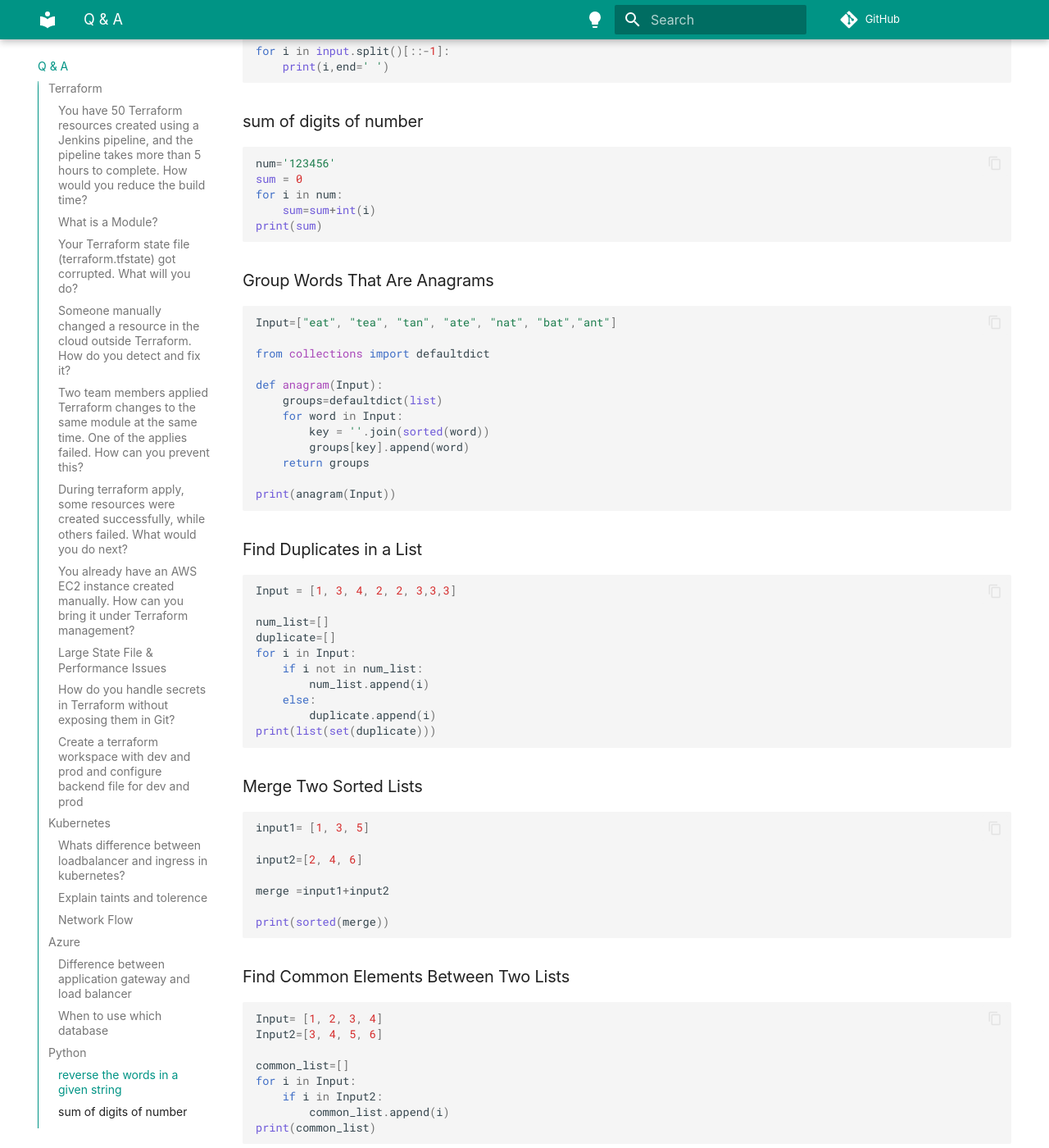
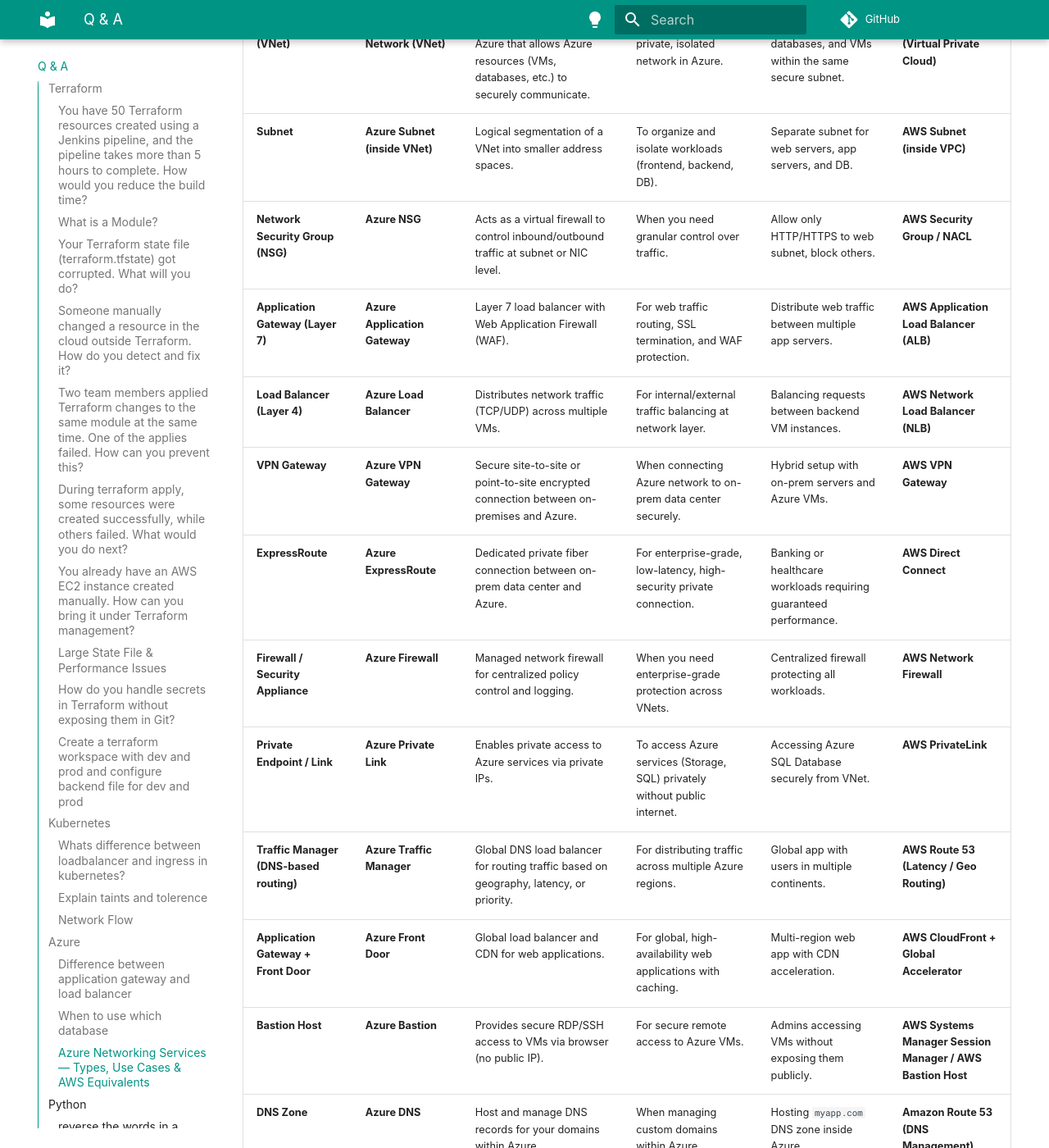
Before and after one commit to botlaram/docs, an MkDocs documentation site: the page built from docs/scenario_based.md, in a window 1280 px wide and 1400 px high, scrolled down 18712 px. Shown: the whole window at 82% size. Built offline with MkDocs 1.6.1 and Material for MkDocs 9.7.7, drawn with Linux system fonts in a browser that asks for light colours; some web fonts are replaced; some of the changed text lies outside the part shown.

Commit message:
Document Azure Networking Services and AWS equivalents
Added a section on Azure Networking Services with comparisons to AWS equivalents.

```diff
--- a/docs/scenario_based.md
+++ b/docs/scenario_based.md
@@ -822,6 +822,29 @@
 | **Search Engine / Indexing** | **Azure Cognitive Search** | **Amazon OpenSearch Service (Elasticsearch)** | Full-text search & AI-powered content indexing. | - App & site search<br>- Product catalogs<br>- Knowledge mining | - AI enrichment<br>- Integration with Blob, SQL, Cosmos<br>- Fast indexing |
 | **Ledger / Immutable Records** | **Azure Confidential Ledger** | **Amazon QLDB (Quantum Ledger DB)** | Immutable, tamper-proof ledger for auditable transactions. | - Financial systems<br>- Compliance logs<br>- Auditing | - Cryptographic verification<br>- Managed ledger<br>- High security |
 
+
+### Azure Networking Services — Types, Use Cases & AWS Equivalents
+
+| **Network Type / Service** | **Azure Service Name** | **Description / Purpose** | **When to Use** | **Common Use Case Example** | **AWS Equivalent** |
+|-----------------------------|------------------------|----------------------------|-----------------|------------------------------|--------------------|
+| **Virtual Network (VNet)** | **Azure Virtual Network (VNet)** | Core private network in Azure that allows Azure resources (VMs, databases, etc.) to securely communicate. | When you need a private, isolated network in Azure. | Hosting web apps, databases, and VMs within the same secure subnet. | **Amazon VPC (Virtual Private Cloud)** |
+| **Subnet** | **Azure Subnet (inside VNet)** | Logical segmentation of a VNet into smaller address spaces. | To organize and isolate workloads (frontend, backend, DB). | Separate subnet for web servers, app servers, and DB. | **AWS Subnet (inside VPC)** |
+| **Network Security Group (NSG)** | **Azure NSG** | Acts as a virtual firewall to control inbound/outbound traffic at subnet or NIC level. | When you need granular control over traffic. | Allow only HTTP/HTTPS to web subnet, block others. | **AWS Security Group / NACL** |
+| **Application Gateway (Layer 7)** | **Azure Application Gateway** | Layer 7 load balancer with Web Application Firewall (WAF). | For web traffic routing, SSL termination, and WAF protection. | Distribute web traffic between multiple app servers. | **AWS Application Load Balancer (ALB)** |
+| **Load Balancer (Layer 4)** | **Azure Load Balancer** | Distributes network traffic (TCP/UDP) across multiple VMs. | For internal/external traffic balancing at network layer. | Balancing requests between backend VM instances. | **AWS Network Load Balancer (NLB)** |
+| **VPN Gateway** | **Azure VPN Gateway** | Secure site-to-site or point-to-site encrypted connection between on-premises and Azure. | When connecting Azure network to on-prem data center securely. | Hybrid setup with on-prem servers and Azure VMs. | **AWS VPN Gateway** |
+| **ExpressRoute** | **Azure ExpressRoute** | Dedicated private fiber connection between on-prem data center and Azure. | For enterprise-grade, low-latency, high-security private connection. | Banking or healthcare workloads requiring guaranteed performance. | **AWS Direct Connect** |
+| **Firewall / Security Appliance** | **Azure Firewall** | Managed network firewall for centralized policy control and logging. | When you need enterprise-grade protection across VNets. | Centralized firewall protecting all workloads. | **AWS Network Firewall** |
+| **Private Endpoint / Link** | **Azure Private Link** | Enables private access to Azure services via private IPs. | To access Azure services (Storage, SQL) privately without public internet. | Accessing Azure SQL Database securely from VNet. | **AWS PrivateLink** |
+| **Traffic Manager (DNS-based routing)** | **Azure Traffic Manager** | Global DNS load balancer for routing traffic based on geography, latency, or priority. | For distributing traffic across multiple Azure regions. | Global app with users in multiple continents. | **AWS Route 53 (Latency / Geo Routing)** |
+| **Application Gateway + Front Door** | **Azure Front Door** | Global load balancer and CDN for web applications. | For global, high-availability web applications with caching. | Multi-region web app with CDN acceleration. | **AWS CloudFront + Global Accelerator** |
+| **Bastion Host** | **Azure Bastion** | Provides secure RDP/SSH access to VMs via browser (no public IP). | For secure remote access to Azure VMs. | Admins accessing VMs without exposing them publicly. | **AWS Systems Manager Session Manager / AWS Bastion Host** |
+| **DNS Zone** | **Azure DNS** | Host and manage DNS records for your domains within Azure. | When managing custom domains within Azure. | Hosting `myapp.com` DNS zone inside Azure. | **Amazon Route 53 (DNS Management)** |
+| **Peering / Hub-Spoke Network** | **VNet Peering / Hub-Spoke Architecture** | Connect multiple VNets for cross-communication with low latency. | When you have multiple VNets (apps, DBs, regions). | Multi-environment (Dev/Test/Prod) network design. | **AWS VPC Peering / Transit Gateway** |
+| **Content Delivery Network (CDN)** | **Azure CDN** | Delivers content from edge servers close to users. | For fast delivery of static web content globally. | Serving website images, videos, scripts. | **AWS CloudFront** |
+| **NAT Gateway** | **Azure NAT Gateway** | Provides outbound internet access for private resources without exposing inbound access. | For VMs that need outbound access securely. | VM in private subnet accessing internet APIs. | **AWS NAT Gateway** |
+| **Virtual WAN (Global Network)** | **Azure Virtual WAN** | Simplifies connectivity between multiple branches, VNets, and on-prem sites. | For global enterprise networks with many sites. | Connecting multiple branch offices to Azure. | **AWS Transit Gateway / AWS Cloud WAN** |
+
 ## Python
 
 ### reverse the words in a given string
```
